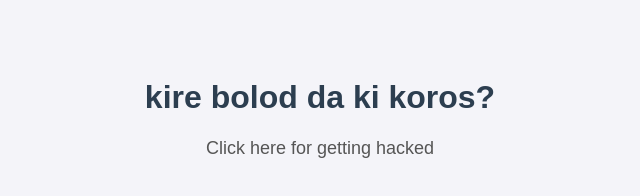
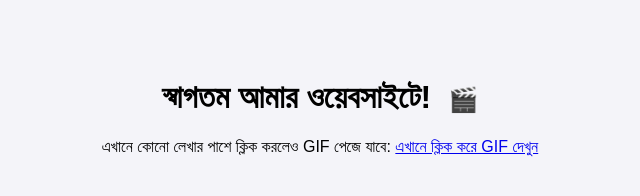
Before and after one commit to ashrafastm-cpu/MY-WEBSITE, a plain HTML site: page index.html in a window 1280 px wide. Shown: the whole page, without its empty margins (320-960 px from the left). Drawn offline with Linux system fonts and the light colour scheme.

Commit message:
Update index.html

```diff
--- a/index.html
+++ b/index.html
@@ -3,7 +3,7 @@
 <head>
     <meta charset="UTF-8">
     <meta name="viewport" content="width=device-width, initial-scale=1.0">
-    <title>আমার প্রথম ওয়েবসাইট</title>
+    <title>আমার ওয়েবসাইট</title>
     <style>
         body {
             font-family: Arial, sans-serif;
@@ -11,12 +11,26 @@
             background-color: #f4f4f9;
             padding: 50px;
         }
-        h1 { color: #2c3e50; }
-        p { color: #555; font-size: 18px; }
+        .gif-link {
+            text-decoration: none;
+            font-size: 24px;
+            margin-left: 8px;
+            vertical-align: middle;
+        }
     </style>
 </head>
 <body>
-    <h1>kire bolod da ki koros?</h1>
-    <p>Click here for getting hacked </p>
+
+    <h1>
+        স্বাগতম আমার ওয়েবসাইটে!
+        <!-- লেখার পাশে ক্লিকযোগ্য GIF আইকন/লিংক -->
+        <a href="gif-page.html" class="gif-link" title="GIF দেখতে ক্লিক করুন">🎬</a>
+    </h1>
+
+    <p>
+        এখানে কোনো লেখার পাশে ক্লিক করলেও GIF পেজে যাবে:
+        <a href="gif-page.html">এখানে ক্লিক করে GIF দেখুন</a>
+    </p>
+
 </body>
 </html>
```
